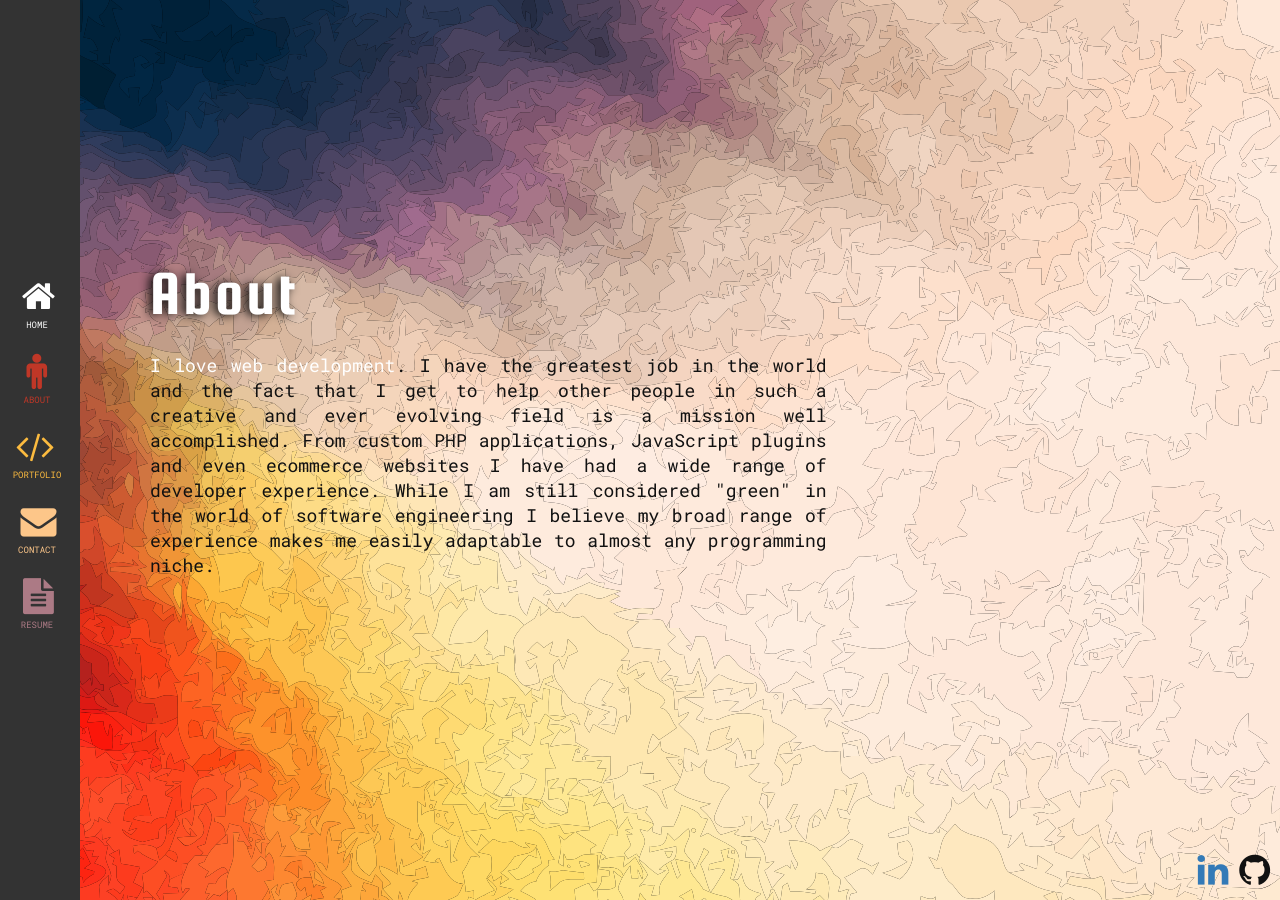
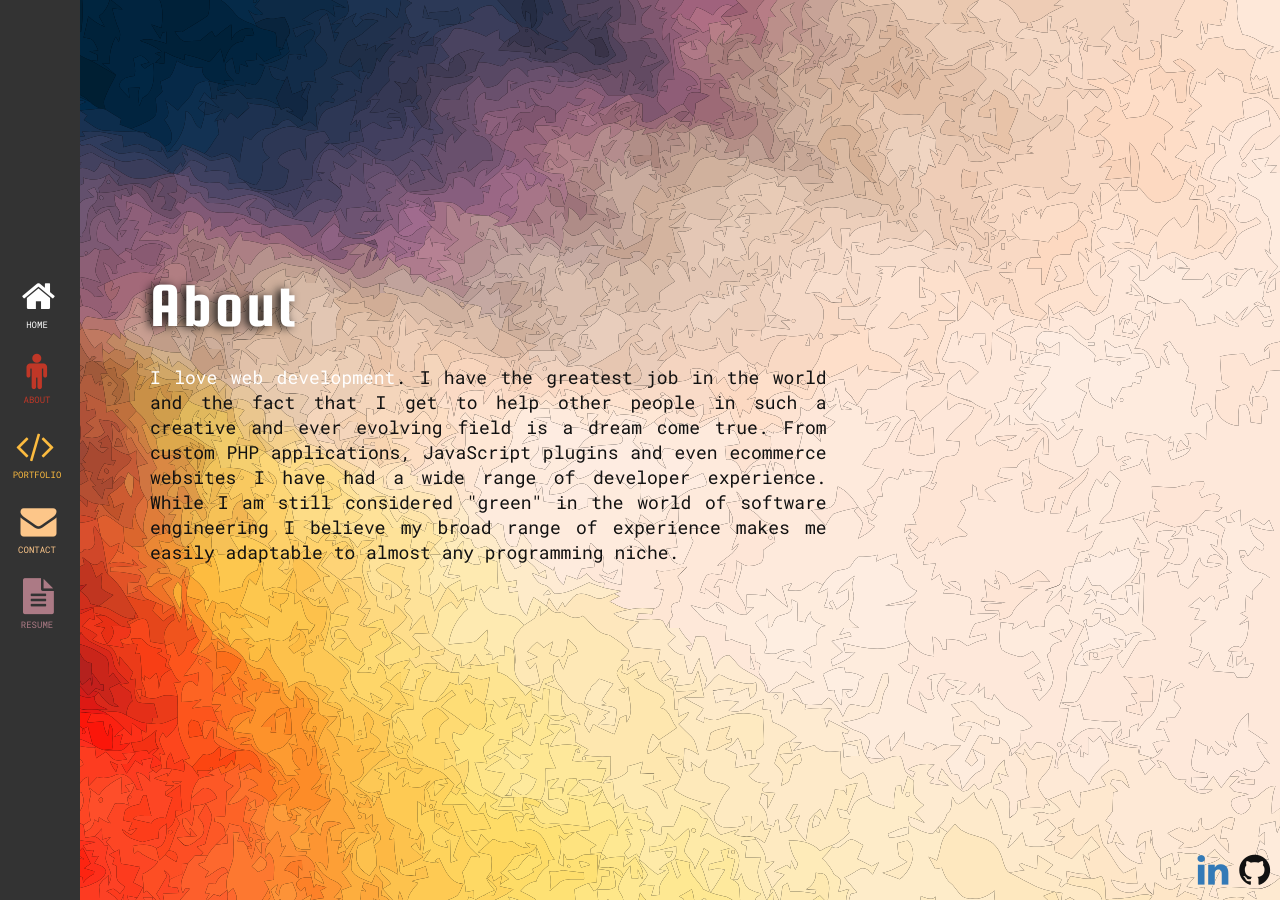
Before and after one commit to JWizerd/2017_personal_portfolio, a Jekyll site: the page built from about.html, in a window 1280 px wide. Built offline with Jekyll 4.4.1, drawn with Linux system fonts in a browser that asks for light colours.

Commit message:
updated about section

```diff
--- a/about.html
+++ b/about.html
@@ -8,7 +8,7 @@ layout: default
       <img src="{{site.baseurl}}/assets/img/img_programming-icons-horizontal.png" alt="" class="img-responsive tech-icons-horizontal my-animate zoomInRight">
       <div class="overflow-content about-text my-animate flipInX">
         <p>
-          <span class="white">I love web development</span>. I have the greatest job in the world and the fact that I get to help other people in such a creative and ever evolving field is a mission well accomplished. From custom PHP applications, JavaScript plugins and even ecommerce websites I have had a wide range of developer experience. While I am still considered "green" in the world of software engineering I believe my broad range of experience makes me easily adaptable to almost any programming niche.
+          <span class="white">I love web development</span>. I have the greatest job in the world and the fact that I get to help other people in such a creative and ever evolving field is a dream come true. From custom PHP applications, JavaScript plugins and even ecommerce websites I have had a wide range of developer experience. While I am still considered "green" in the world of software engineering I believe my broad range of experience makes me easily adaptable to almost any programming niche.
         </p>
       </div>
       <div class="block about-buttons my-animate zoomInUp">
```
